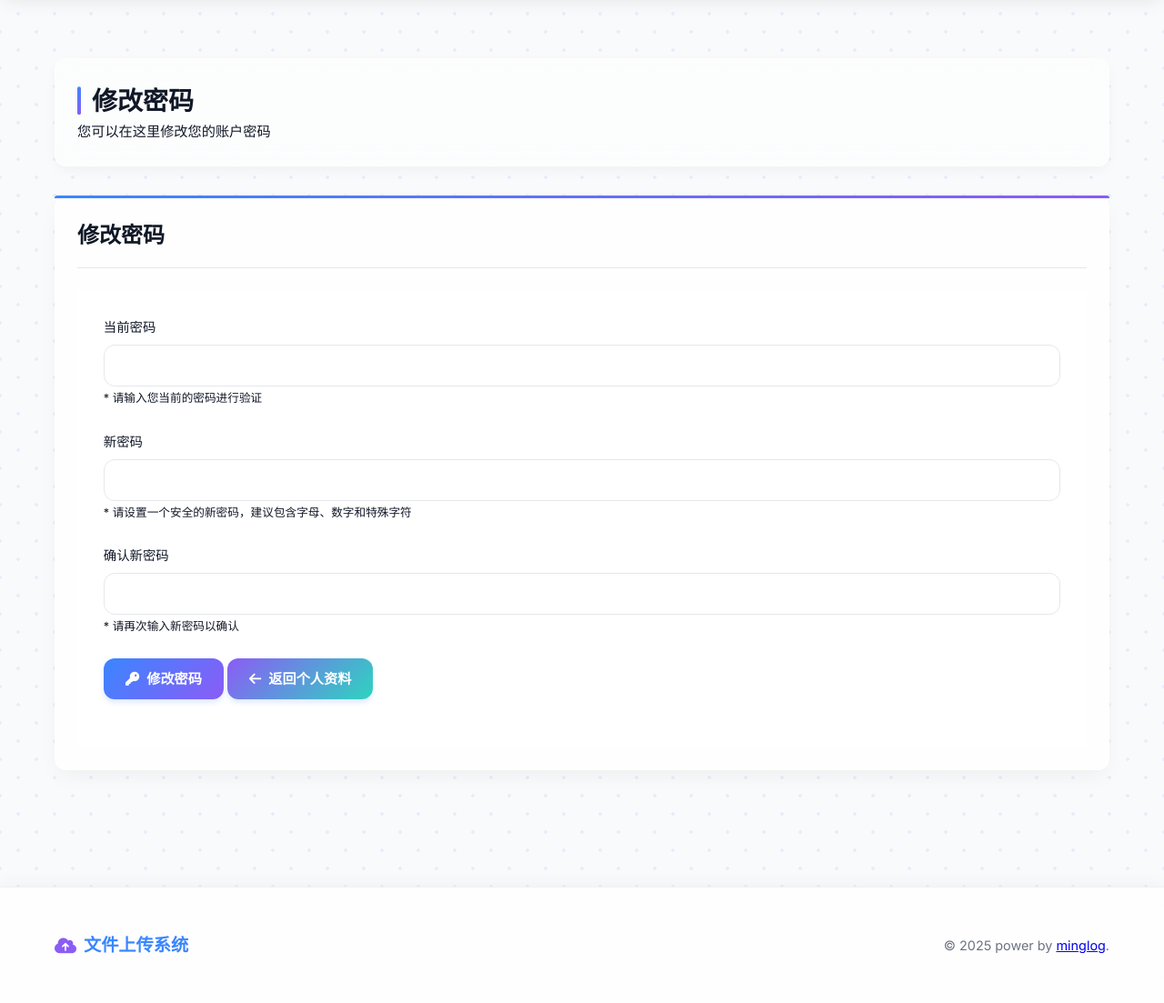
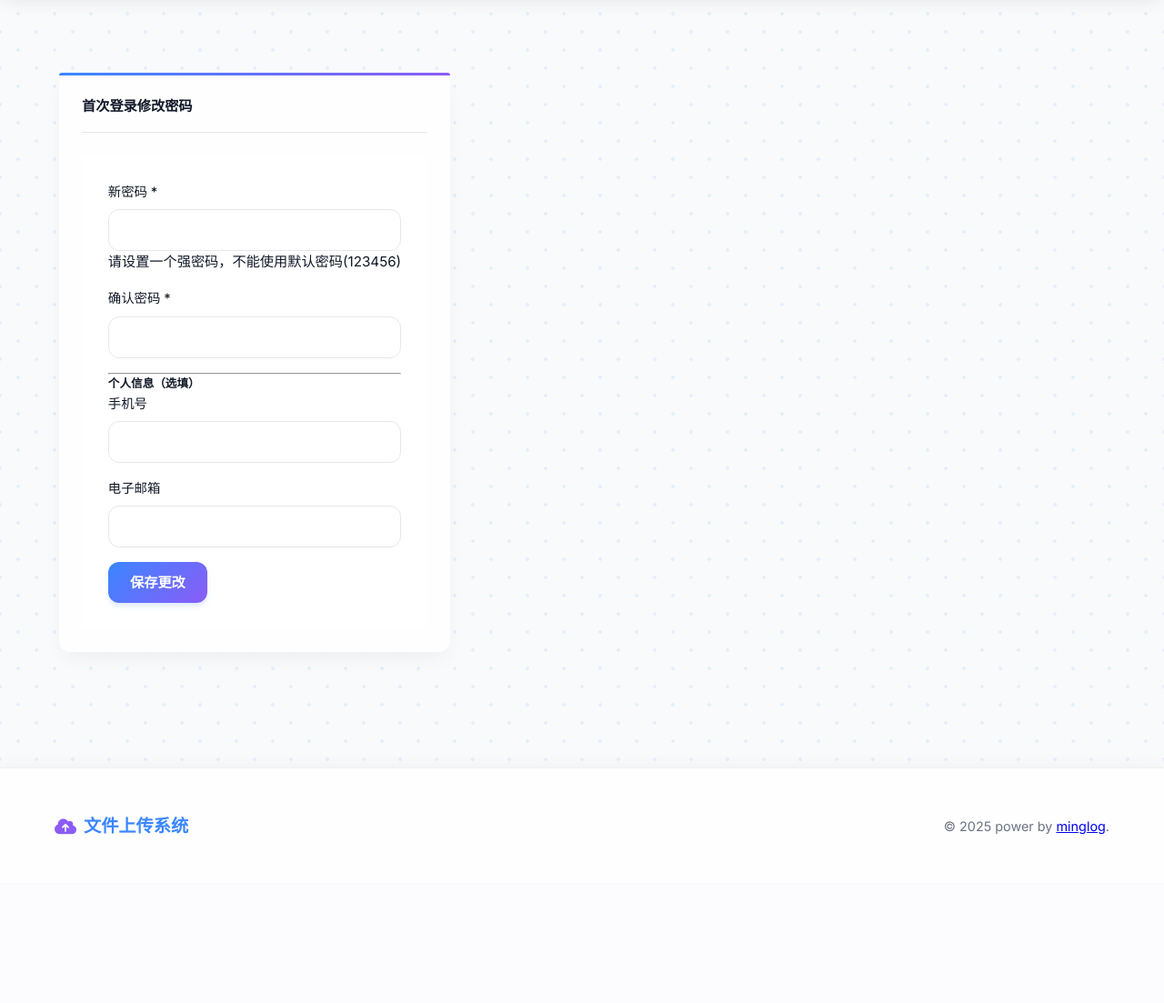
Before and after one commit to ming-log/file_upload_system, a FastAPI app: template templates/change_password.html in a window 1280 px wide. Shown: the part 85-1188 px from the top of the page at 91% size. After the commit the page ends 1003 px from the top, so only its background shows below. Run offline with FastAPI, Linux system fonts and the light colour scheme; the template is opened without the code that fills it, so the values that code supplies are empty.

Commit message:
设定初始密码强制更新密码

```diff
--- a/app/models/__init__.py
+++ b/app/models/__init__.py
@@ -1 +1,4 @@
 from app.models.models import User, Class, Course, Assignment, Submission, File, class_student_association, course_class_association
+
+# 添加调试信息以确保模型加载
+print("已加载数据库模型")
--- a/app/models/models.py
+++ b/app/models/models.py
@@ -35,6 +35,7 @@
     id_number = Column(String, nullable=True)  # 学号/工号
     phone = Column(String, nullable=True)  # 手机号
     email = Column(String, nullable=True)  # 邮箱
+    first_login = Column(Integer, default=1)  # 1表示首次登录，需要修改密码，0表示非首次登录
 
     # 关系
     classes = relationship("Class", secondary=class_student_association, back_populates="students")
--- a/app/routers/assignments.py
+++ b/app/routers/assignments.py
@@ -7,16 +7,15 @@
 
 from fastapi import APIRouter, Depends, HTTPException, Request, Form, UploadFile, File as FastAPIFile
 from fastapi.responses import HTMLResponse, RedirectResponse, FileResponse, StreamingResponse
-from fastapi.templating import Jinja2Templates
 from sqlalchemy.orm import Session
 
 from app.database import get_db
 from app.models import User, Assignment, Class, Course, Submission, File as FileModel
 from app.schemas import Assignment as AssignmentSchema, AssignmentCreate
 from app.auth import get_current_user, teacher_required
+from app.templates import templates
 
 router = APIRouter()
-templates = Jinja2Templates(directory="templates")
 
 # 设置上传文件保存的目录
 UPLOAD_DIR = os.path.join(os.getcwd(), "app", "uploads")
--- a/app/routers/classes.py
+++ b/app/routers/classes.py
@@ -4,16 +4,15 @@
 
 from fastapi import APIRouter, Depends, HTTPException, Request, Form, UploadFile, File as FastAPIFile
 from fastapi.responses import HTMLResponse, RedirectResponse, StreamingResponse
-from fastapi.templating import Jinja2Templates
 from sqlalchemy.orm import Session
 
 from app.database import get_db
 from app.models import User, Class, Course, Assignment, Submission, File
 from app.schemas import Class as ClassSchema, ClassCreate, ClassUpdate
 from app.auth import get_current_user, get_password_hash, teacher_required, get_token_from_request
+from app.templates import templates
 
 router = APIRouter()
-templates = Jinja2Templates(directory="templates")
 
 @router.get("/classes", response_class=HTMLResponse, name="classes")
 async def list_classes(
--- a/app/routers/courses.py
+++ b/app/routers/courses.py
@@ -2,16 +2,15 @@
 
 from fastapi import APIRouter, Depends, HTTPException, Request, Form
 from fastapi.responses import HTMLResponse, RedirectResponse
-from fastapi.templating import Jinja2Templates
 from sqlalchemy.orm import Session
 
 from app.database import get_db
 from app.models import User, Course, Class, Assignment, Submission, File
 from app.schemas import Course as CourseSchema, CourseCreate, CourseUpdate
 from app.auth import get_current_user, teacher_required
+from app.templates import templates
 
 router = APIRouter()
-templates = Jinja2Templates(directory="templates")
 
 @router.get("/courses", response_class=HTMLResponse, name="courses")
 async def list_courses(
--- a/main.py
+++ b/main.py
@@ -3,7 +3,6 @@
 from fastapi import FastAPI, Depends, HTTPException, Request, status
 from fastapi.responses import HTMLResponse, RedirectResponse, JSONResponse
 from fastapi.staticfiles import StaticFiles
-from fastapi.templating import Jinja2Templates
 from fastapi.middleware.cors import CORSMiddleware
 from fastapi.exceptions import RequestValidationError
 from starlette.exceptions import HTTPException as StarletteHTTPException
@@ -15,6 +14,7 @@
 from app.models import User
 from app.routers import auth, users, classes, courses, assignments, dashboard
 from app.auth import get_current_user
+from app.templates import templates
 
 # 创建数据库表
 Base.metadata.create_all(bind=engine)
@@ -28,29 +28,42 @@
     # 在应用启动时执行的代码
     db = next(get_db())
     try:
+        print("检查和创建管理员账户...")
         # 检查是否已存在admin用户名
         admin = db.query(User).filter(User.username == "admin").first()
         if not admin:
             from app.auth import get_password_hash
-            # 检查是否已有其他管理员
-            any_admin = db.query(User).filter(User.role == "admin").first()
-            if not any_admin:
-                # 创建默认管理员账号
-                admin_user = User(
-                    username="admin",
-                    hashed_password=get_password_hash("admin123"),
-                    role="admin"
-                )
-                db.add(admin_user)
-                db.commit()
-                print("已创建默认管理员账号，用户名: admin，密码: admin123")
-            else:
-                print("已存在管理员账号，跳过创建默认管理员")
+            # 创建默认管理员账号
+            admin_password = "admin123"
+            hashed_password = get_password_hash(admin_password)
+            print(f"创建管理员账户，密码哈希: {hashed_password[:20]}...")
+
+            admin_user = User(
+                username="admin",
+                hashed_password=hashed_password,
+                role="admin",
+                first_login=0  # 设置为非首次登录，避免密码修改循环
+            )
+            db.add(admin_user)
+            db.commit()
+            print("已创建默认管理员账号，用户名: admin，密码: admin123")
         else:
-            print("admin用户名已存在，跳过创建默认管理员")
+            # 始终重设管理员密码以确保可以登录
+            from app.auth import get_password_hash, verify_password
+            admin_password = "admin123"
+
+            # 生成新密码
+            new_hashed_password = get_password_hash(admin_password)
+            print(f"更新管理员密码: {new_hashed_password[:20]}...")
+
+            # 更新管理员信息
+            admin.hashed_password = new_hashed_password
+            admin.first_login = 0  # 设置为非首次登录
+            db.commit()
+            print("已更新管理员密码: admin123")
     except Exception as e:
         db.rollback()
-        print(f"创建管理员账号时出错: {str(e)}")
+        print(f"创建/更新管理员账号时出错: {str(e)}")
 
     yield  # 这里是应用运行的地方
 
@@ -70,18 +83,6 @@
 
 # 挂载静态文件目录
 app.mount("/static", StaticFiles(directory="static"), name="static")
-
-# Jinja2模板
-templates = Jinja2Templates(directory="templates")
-
-# 添加自定义过滤器
-def datetime_format(value):
-    """将datetime格式化为年月日时分秒格式，不显示毫秒"""
-    if isinstance(value, datetime):
-        return value.strftime('%Y-%m-%d %H:%M:%S')
-    return value
-
-templates.env.filters["datetime_format"] = datetime_format
 
 # 全局异常处理
 @app.exception_handler(StarletteHTTPException)
@@ -209,34 +210,46 @@
 async def root(request: Request):
     # 检查用户是否已登录
     # 在cookie中查找access_token
-    token = request.cookies.get("access_token")
-    if token:
-        try:
-            if token.startswith("Bearer "):
-                token = token[7:]  # 去掉"Bearer "前缀
+    try:
+        token = request.cookies.get("access_token")
+        print(f"首页获取到cookie: {token and token[:15]}...")
 
-            # 直接验证令牌
-            from jose import jwt
-            from app.auth import SECRET_KEY, ALGORITHM
-            from app.database import get_db
+        if token:
+            try:
+                if token.startswith("Bearer "):
+                    token = token[7:]  # 去掉"Bearer "前缀
 
-            # 解码令牌并验证
-            payload = jwt.decode(token, SECRET_KEY, algorithms=[ALGORITHM])
-            username = payload.get("sub")
+                # 直接验证令牌
+                from jose import jwt
+                from app.auth import SECRET_KEY, ALGORITHM
+                from app.database import get_db
 
-            if username:
-                # 在数据库中查找用户
-                db = next(get_db())
-                from app.models import User
-                user = db.query(User).filter(User.username == username).first()
+                # 解码令牌并验证
+                print(f"首页尝试验证令牌: {token[:10]}...")
+                payload = jwt.decode(token, SECRET_KEY, algorithms=[ALGORITHM])
+                username = payload.get("sub")
 
-                if user:
-                    # 用户已登录，重定向到仪表盘
-                    return RedirectResponse(url="/dashboard")
-        except:
-            # 令牌无效，继续重定向到登录页面
-            pass
+                print(f"首页验证令牌成功，用户: {username}")
 
+                if username:
+                    # 在数据库中查找用户
+                    db = next(get_db())
+                    from app.models import User
+                    user = db.query(User).filter(User.username == username).first()
+
+                    if user:
+                        print(f"首页找到用户: {username}, 重定向到仪表盘")
+                        # 用户已登录，重定向到仪表盘
+                        return RedirectResponse(url="/dashboard")
+                    else:
+                        print(f"首页未在数据库中找到用户: {username}")
+            except Exception as e:
+                # 令牌无效，继续重定向到登录页面
+                print(f"首页令牌验证失败: {str(e)}")
+    except Exception as e:
+        print(f"首页处理时发生未知错误: {str(e)}")
+
+    print("用户未登录，重定向到登录页面")
     # 用户未登录，重定向到登录页面
     return RedirectResponse(url="/login")
 
--- a/templates/change_password.html
+++ b/templates/change_password.html
@@ -1,61 +1,56 @@
 {% extends "layout.html" %}
 
-{% block title %}修改密码 - 文件上传系统{% endblock %}
+{% block title %}修改密码{% endblock %}
 
 {% block content %}
-<div class="page-header">
-    <h1>修改密码</h1>
-    <p>您可以在这里修改您的账户密码</p>
-</div>
+<div class="container">
+  <div class="row justify-content-center mt-5">
+    <div class="col-md-8">
+      <div class="card shadow">
+        <div class="card-header bg-primary text-white">
+          <h4 class="mb-0">首次登录修改密码</h4>
+        </div>
+        <div class="card-body">
+          {% if error %}
+          <div class="alert alert-danger">{{ error }}</div>
+          {% endif %}
 
-<div class="card">
-    <div class="card-header">
-        <h2>修改密码</h2>
-    </div>
-    <div class="card-body">
-        <form action="{{ url_for('change_password') }}" method="post" class="needs-validation">
-            <div class="form-group">
-                <label for="current_password">当前密码</label>
-                <input type="password" id="current_password" name="current_password" required>
-                <small class="text-muted">* 请输入您当前的密码进行验证</small>
+          <div class="alert alert-warning">
+            <i class="fas fa-exclamation-triangle"></i> 您正在使用默认密码或首次登录，为了账户安全，请修改密码并完善个人信息。
+          </div>
+
+          <form method="post" action="/change-password">
+            <div class="mb-3">
+              <label for="new_password" class="form-label">新密码 <span class="text-danger">*</span></label>
+              <input type="password" class="form-control" id="new_password" name="new_password" required>
+              <div class="form-text">请设置一个强密码，不能使用默认密码(123456)</div>
             </div>
 
-            <div class="form-group">
-                <label for="new_password">新密码</label>
-                <input type="password" id="new_password" name="new_password" required>
-                <small class="text-muted">* 请设置一个安全的新密码，建议包含字母、数字和特殊字符</small>
+            <div class="mb-3">
+              <label for="confirm_password" class="form-label">确认密码 <span class="text-danger">*</span></label>
+              <input type="password" class="form-control" id="confirm_password" name="confirm_password" required>
             </div>
 
-            <div class="form-group">
-                <label for="confirm_password">确认新密码</label>
-                <input type="password" id="confirm_password" name="confirm_password" required>
-                <small class="text-muted">* 请再次输入新密码以确认</small>
+            <hr class="my-4">
+            <h5>个人信息（选填）</h5>
+
+            <div class="mb-3">
+              <label for="phone" class="form-label">手机号</label>
+              <input type="tel" class="form-control" id="phone" name="phone" value="{{ user.phone or '' }}">
             </div>
 
-            <div class="form-group">
-                <button type="submit" class="btn btn-primary"><i class="fas fa-key"></i> 修改密码</button>
-                <a href="{{ url_for('profile') }}" class="btn btn-secondary"><i class="fas fa-arrow-left"></i> 返回个人资料</a>
+            <div class="mb-3">
+              <label for="email" class="form-label">电子邮箱</label>
+              <input type="email" class="form-control" id="email" name="email" value="{{ user.email or '' }}">
             </div>
-        </form>
+
+            <div class="d-grid gap-2">
+              <button type="submit" class="btn btn-primary">保存更改</button>
+            </div>
+          </form>
+        </div>
+      </div>
     </div>
+  </div>
 </div>
 {% endblock %}
-
-{% block extra_scripts %}
-<script>
-document.addEventListener('DOMContentLoaded', function() {
-    const form = document.querySelector('form');
-    const newPassword = document.getElementById('new_password');
-    const confirmPassword = document.getElementById('confirm_password');
-
-    form.addEventListener('submit', function(event) {
-        // 验证新密码与确认密码是否一致
-        if (newPassword.value !== confirmPassword.value) {
-            event.preventDefault();
-            alert('新密码和确认密码不一致，请重新输入');
-            confirmPassword.focus();
-        }
-    });
-});
-</script>
-{% endblock %}
--- a/templates/login.html
+++ b/templates/login.html
@@ -234,7 +234,7 @@
                     <h1>文件上传系统</h1>
                 </div>
                 <div class="auth-form">
-                    <form action="{{ url_for('login_for_access_token') }}" method="post">
+                    <form action="/login" method="post">
                         <div class="form-group">
                             <label for="username">用户名</label>
                             <input type="text" id="username" name="username" required>
@@ -258,6 +258,7 @@
                     </form>
                     <div class="notice">
                         <p>注册功能已关闭，请联系管理员或教师创建账号。</p>
+                        <p>默认管理员：admin/admin123</p>
                     </div>
                 </div>
             </div>
--- a/templates/user_create.html
+++ b/templates/user_create.html
@@ -19,8 +19,9 @@
             </div>
 
             <div class="form-group">
-                <label for="password">密码</label>
-                <input type="password" id="password" name="password" required>
+                <label for="password">密码 (可选)</label>
+                <input type="password" id="password" name="password">
+                <small class="text-muted">* 如不填写，将使用默认密码 "123456"，用户首次登录时将被要求修改密码</small>
             </div>
 
             <div class="form-group">
--- a/templates/user_edit.html
+++ b/templates/user_edit.html
@@ -31,6 +31,12 @@
                 <label for="password">密码</label>
                 <input type="password" id="password" name="password" placeholder="不填则保持原密码">
                 <small class="text-muted">* 留空表示不修改密码</small>
+                <br>
+                <small class="text-danger">* 如果将密码设置为"123456"，用户将被要求在下次登录时修改密码</small>
+                {% if edit_user.first_login == 1 %}
+                <br>
+                <span class="badge bg-danger">当前用户未修改默认密码</span>
+                {% endif %}
             </div>
 
             <div class="form-group">
```
Also changed, not shown: app/auth.py (+34 -7 lines), app/database.py (+14 -0 lines), app/routers/auth.py (+78 -7 lines), app/routers/dashboard.py (+8 -4 lines), app/routers/users.py (+13 -4 lines), app/templates.py (added, +15 -0 lines), templates/admin_panel.html (+8 -0 lines), templates/dashboard.html (+7 -0 lines), file_upload_system.db.
